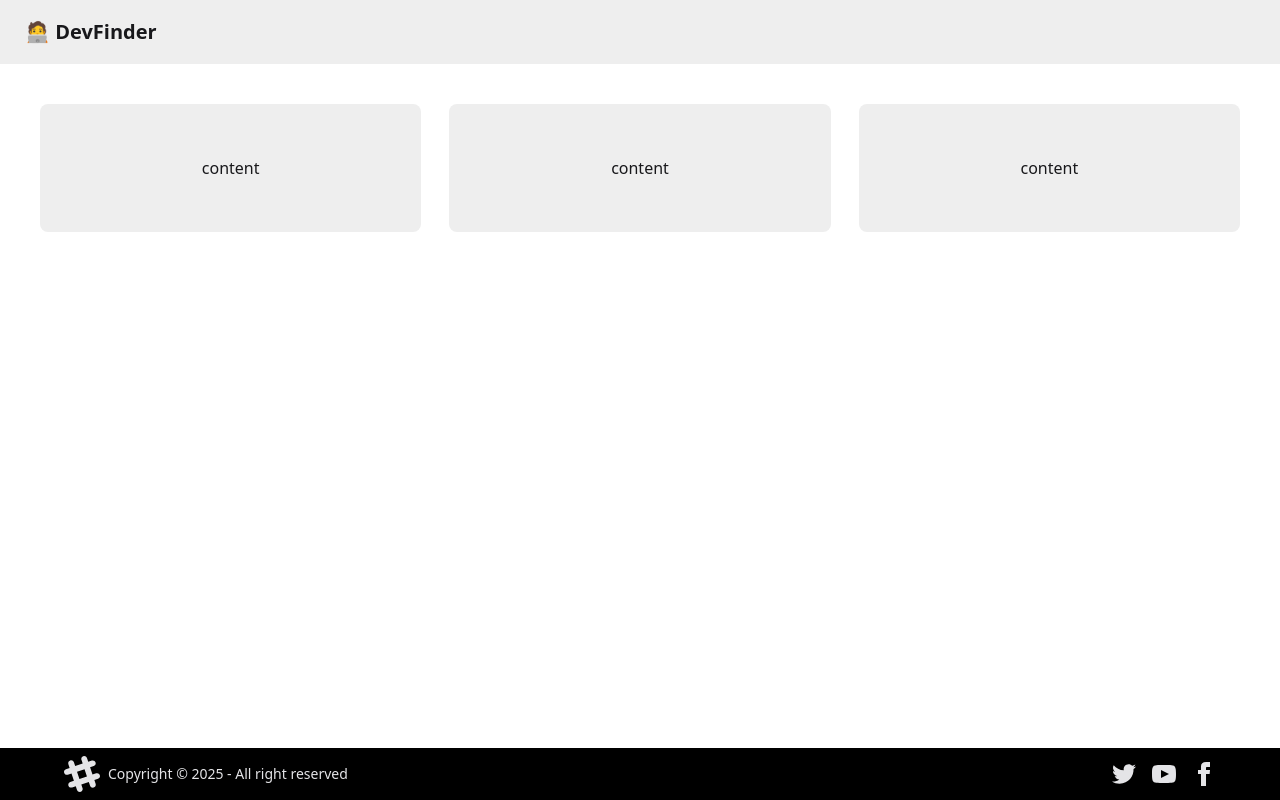
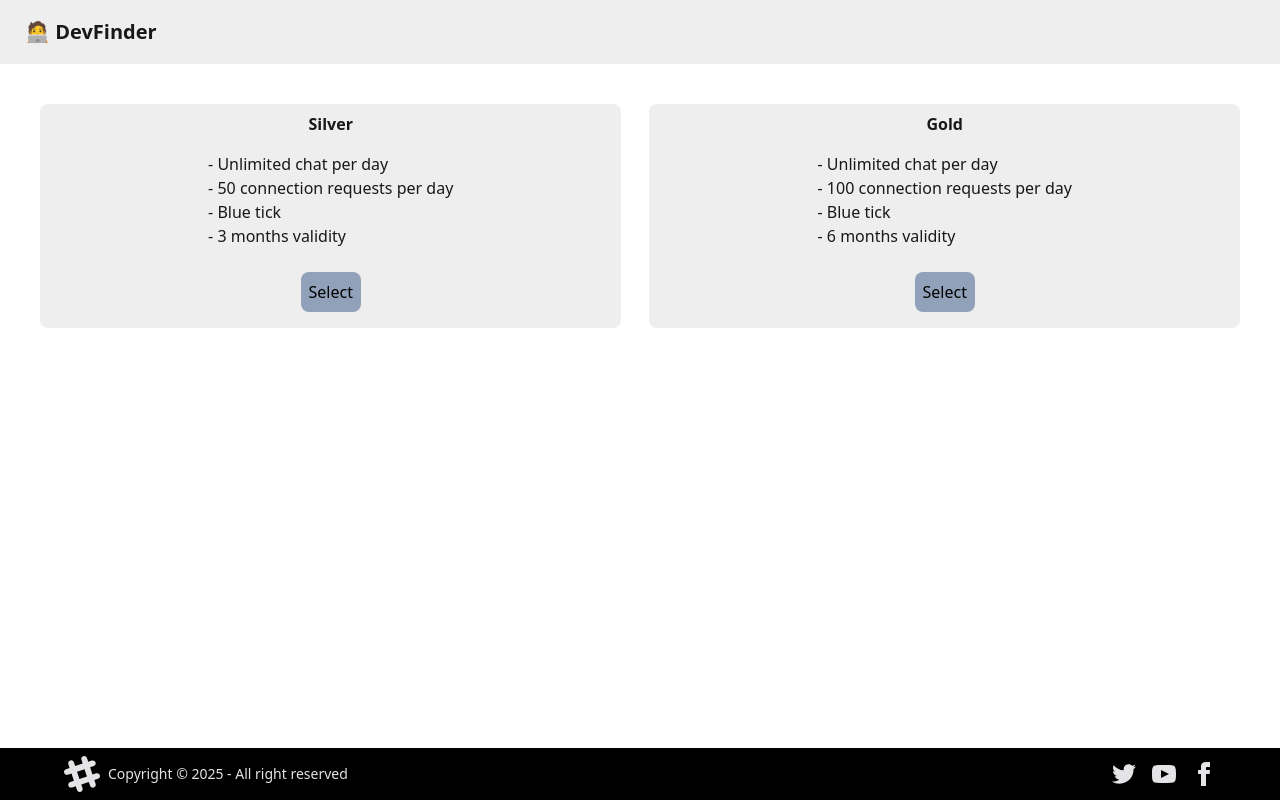
Before and after one commit to Saha-7/DevFinder-UI, a React (Vite) app: page /premium in a window 1280 px wide. Built offline with nearby package versions, Linux system fonts and the light colour scheme; no server answers.

Commit message:
feat:) membership plan details

```diff
--- a/src/components/Premium.jsx
+++ b/src/components/Premium.jsx
@@ -1,17 +1,27 @@
-import React from "react";
 
 const Premium = () => {
   return (
     <div className="m-10 ">
       <div className="flex space-x-7 w-full flex-col lg:flex-row">
-        <div className="card bg-base-300 rounded-box grid h-32 grow place-items-center">
-          content
+        <div className="card bg-base-300 rounded-box grid h-56 grow place-items-center">
+          <h1 className="font-bold">Silver</h1>
+          <ul>
+            <li> - Unlimited chat per day</li>
+            <li> - 50 connection requests per day</li>
+            <li> - Blue tick</li>
+            <li> - 3 months validity</li>
+          </ul>
+          <button className="bg-slate-400 text-black m-2 p-2 rounded-lg">Select</button>
         </div>
-        <div className="card bg-base-300 rounded-box grid h-32 grow place-items-center">
-          content
-        </div>
-        <div className="card bg-base-300 rounded-box grid h-32 grow place-items-center">
-          content
+        <div className="card bg-base-300 rounded-box grid h-56 grow place-items-center">
+          <h1 className="font-bold">Gold</h1>
+          <ul>
+            <li> - Unlimited chat per day</li>
+            <li> - 100 connection requests per day</li>
+            <li> - Blue tick</li>
+            <li> - 6 months validity</li>
+          </ul>
+          <button className="bg-slate-400 text-black m-2 p-2 rounded-lg">Select</button>
         </div>
       </div>
     </div>
```
